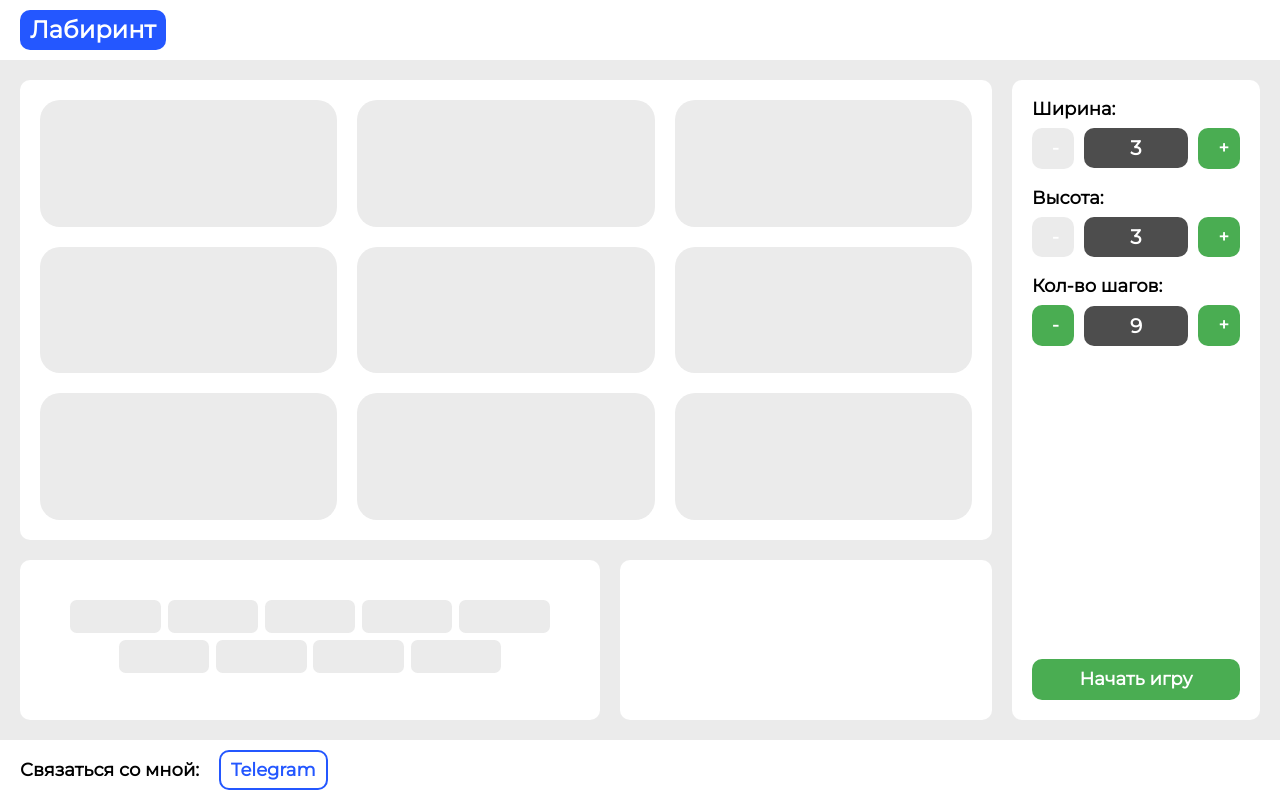
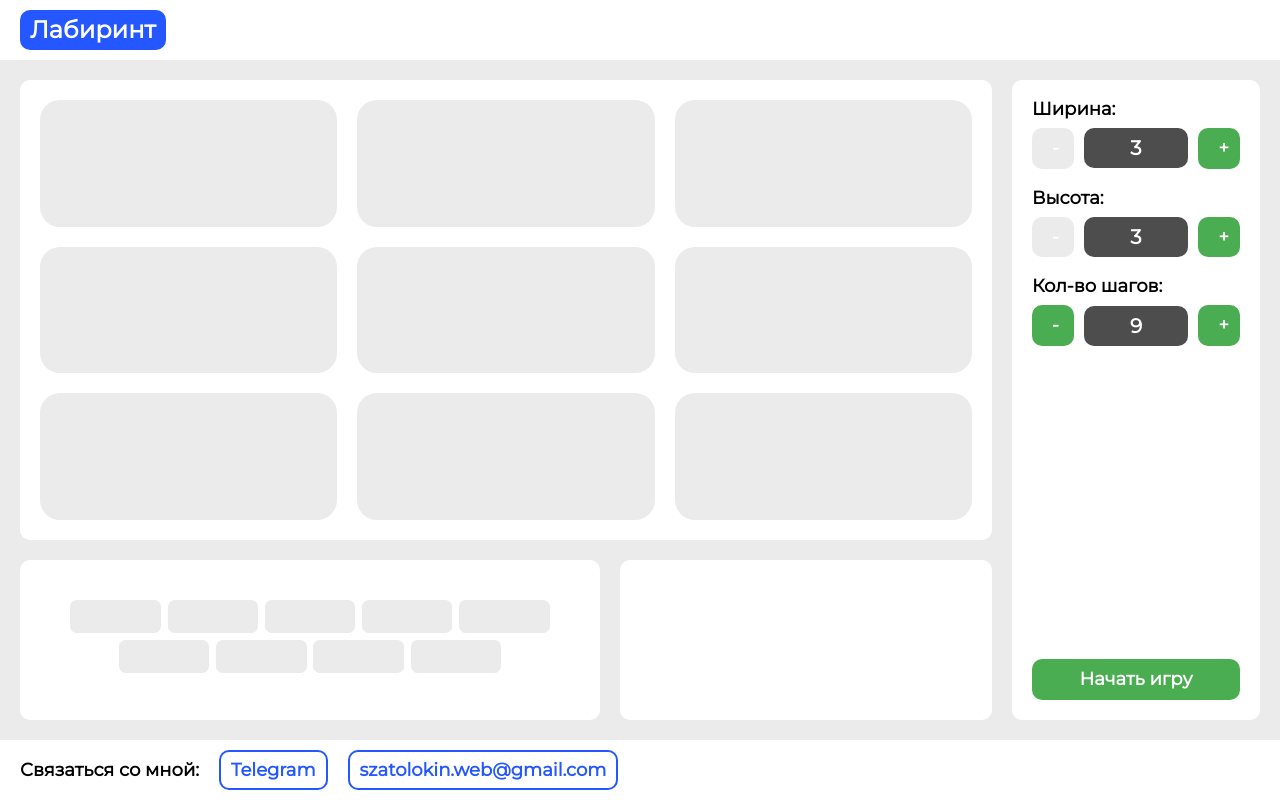
Before and after one commit to szatolokinweb/labyrinth, a React (Create React App) app: page / in a window 1280 px wide. Built offline with nearby package versions, Linux system fonts and the light colour scheme.

Commit message:
Update Footer

```diff
--- a/src/components/Board/Board.js
+++ b/src/components/Board/Board.js
@@ -1,5 +1,3 @@
-import { useSelector } from "react-redux";
-import { useEffect, useRef } from "react";
 import classNames from "classnames";
 
 import styles from "./Board.module.scss";
@@ -8,26 +6,16 @@ import { repeat } from "../../utils/repeat";
 import { getPoint } from "../../utils/getPoint";
 import { getSymbol } from "../../utils/getSymbol";
 import { checkEqualPoints } from "../../utils/checkEqualPoints";
+import { useStoreState } from "../../hooks/useStoreState";
 
 export const Board = () => {
-  const { gameState, gameWidth, gameHeight, gameStart, gameEnd } = useSelector(
-    (state) => state
-  );
-
-  // useEffect(() => {
-  //   const handleResize = () => {
-  //     console.log(ref.current);
-  //   };
-
-  //   handleResize();
-
-  //   return () => {};
-  // }, []);
+  const { gameState, gameWidth, gameHeight, gameStart, gameEnd } =
+    useStoreState();
 
   return (
     <div
       className={classNames(styles.grid, {
-        [styles.game]: gameState === "game",
+        [styles.active]: gameState !== "setup",
       })}
       style={{ "--width": gameWidth, "--height": gameHeight }}
     >
@@ -43,7 +31,8 @@ export const Board = () => {
                 [styles.game]: gameState === "game",
               },
               {
-                [styles.start]: gameState === "game" && checkEqualPoints({ x, y }, gameStart),
+                [styles.start]:
+                  gameState === "game" && checkEqualPoints({ x, y }, gameStart),
               }
             )}
           >
--- a/src/components/Board/Board.module.scss
+++ b/src/components/Board/Board.module.scss
@@ -1,6 +1,8 @@
 @import "../../styles/keyframes.scss";
 
 .grid {
+  --tm: calc(var(--time) * 4);
+
   height: 100%;
   display: grid;
   grid-template-columns: repeat(var(--width), 1fr);
@@ -9,7 +11,7 @@
   row-gap: var(--gap);
   pointer-events: none;
 
-  &.game {
+  &.active {
     pointer-events: all;
   }
 }
@@ -23,8 +25,8 @@
   border-radius: var(--gap);
   font-size: 70px;
   cursor: pointer;
-  transition-duration: var(--time);
-  animation-duration: calc(var(--time) * 4);
+  transition-duration: var(--tm);
+  animation-duration: var(--tm);
 
   &.game {
     &.start {
--- a/src/components/Footer/Footer.js
+++ b/src/components/Footer/Footer.js
@@ -1,12 +1,21 @@
 import styles from "./Footer.module.scss";
 
-import { TELEGRAM_LINK } from "../../utils/constants";
+import { TELEGRAM_LINK, EMAIL } from "../../utils/constants";
 
 export const Footer = () => (
   <footer className={styles.footer}>
-    <div>Связаться со мной:</div>
-    <a className={styles.link} href={TELEGRAM_LINK}>
-      Telegram
-    </a>
+    <div className={styles.place}>
+      <div>Связаться со мной:</div>
+    </div>
+    <div className={styles.place}>
+      <a className={styles.link} href={TELEGRAM_LINK}>
+        Telegram
+      </a>
+    </div>
+    <div className={styles.place}>
+      <a className={styles.link} href={`mailto:${EMAIL}`}>
+        {EMAIL}
+      </a>
+    </div>
   </footer>
 );
--- a/src/components/Footer/Footer.module.scss
+++ b/src/components/Footer/Footer.module.scss
@@ -2,9 +2,14 @@
   padding: 0 var(--gap);
   display: flex;
   align-items: center;
-  column-gap: var(--gap);
 
   background-color: var(--color-place);
+}
+
+.place {
+  &:not(:first-child) {
+    margin-left: var(--gap);
+  }
 }
 
 .link {
--- a/src/utils/constants.js
+++ b/src/utils/constants.js
@@ -1,5 +1,7 @@
 export const TELEGRAM_LINK = "https://t.me/gotogm";
 export const GITHUB_LINK = "https://github.com/szatolokinweb/labyrinth";
+
+export const EMAIL = "szatolokin.web@gmail.com";
 
 export const WIDTH_MIN = 3;
 export const WIDTH_MAX = 10;
```
